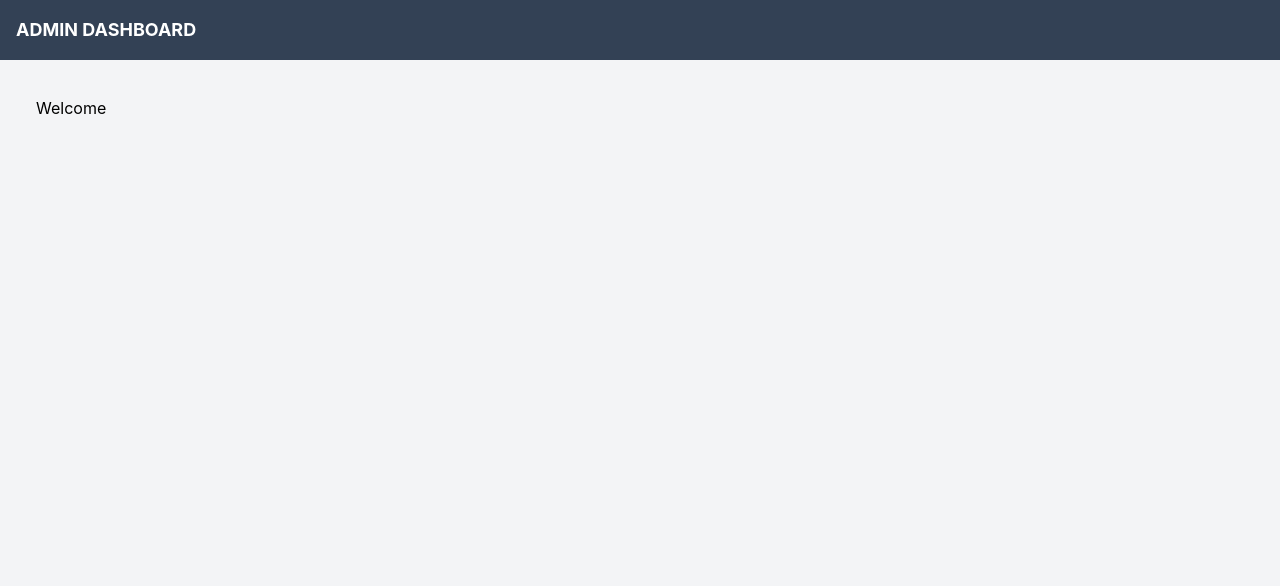
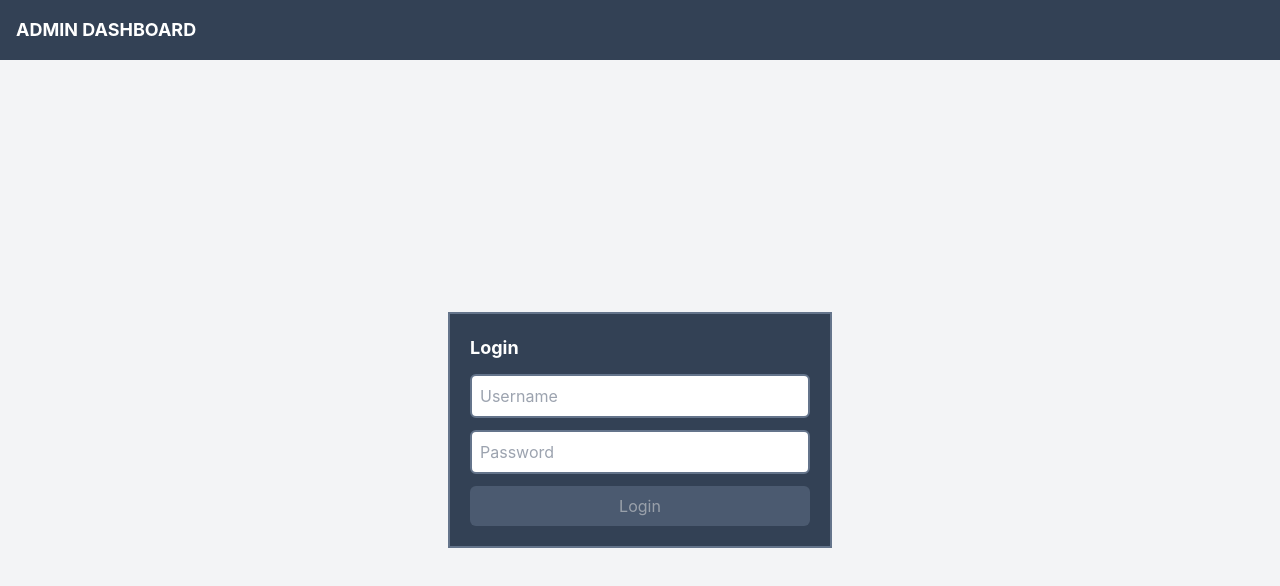
Before and after one commit to iliubinskii/bootcamp-vite-react-ts, a React (Vite) app: page /login in a window 1280 px wide. Shown: the top 586 px of the page. Built offline with nearby package versions, Linux system fonts and the light colour scheme.

Commit message:
Added login

```diff
--- a/src/admin-dashboard/Layout.tsx
+++ b/src/admin-dashboard/Layout.tsx
@@ -6,7 +6,7 @@ export function Layout() {
       <div className="p-4 bg-slate-700 text-lg text-white font-bold">
         <h1 className="uppercase">Admin Dashboard</h1>
       </div>
-      <div className="p-9">
+      <div className="flex-grow p-9 flex flex-col">
         <Outlet />
       </div>
     </div>
--- a/src/admin-dashboard/auth-guard/index.tsx
+++ b/src/admin-dashboard/auth-guard/index.tsx
@@ -1,17 +1,19 @@
 import React from "react";
 import { AppContext } from "../app-context";
-import { useNavigate } from "react-router";
+import { Navigate } from "react-router";
 
 export default function AuthGuard({ children, pageName }: Props) {
-  const navigate = useNavigate();
-
   const { loggedIn } = React.useContext(AppContext);
 
-  if (loggedIn) return <>{children}</>;
-
-  navigate("/login", {
-    state: { error: `You need to login to access ${pageName} page` },
-  });
+  return loggedIn ? (
+    <>{children}</>
+  ) : (
+    <Navigate
+      to="/login"
+      replace
+      state={{ error: `Log in to access ${pageName} page` }}
+    />
+  );
 }
 
 export interface Props {
--- a/src/admin-dashboard/index.tsx
+++ b/src/admin-dashboard/index.tsx
@@ -13,7 +13,7 @@ export function AdminDashboard() {
             <Route
               index
               element={
-                <AuthGuard pageName="home">
+                <AuthGuard pageName="Admin Dashboard">
                   <Home />
                 </AuthGuard>
               }
--- a/src/admin-dashboard/pages/Login.tsx
+++ b/src/admin-dashboard/pages/Login.tsx
@@ -1,3 +1,75 @@
+import React from "react";
+import { AppContext } from "../app-context";
+import { useLocation, useNavigate } from "react-router-dom";
+
 export function Login() {
-  return <div>Welcome</div>;
+  const navigate = useNavigate();
+
+  const { state } = useLocation();
+
+  const { loginAsAdmin } = React.useContext(AppContext);
+
+  const [error, setError] = React.useState("");
+
+  const [username, setUsername] = React.useState("");
+
+  const [password, setPassword] = React.useState("");
+
+  const submit: React.FormEventHandler<HTMLFormElement> = async (event) => {
+    event.preventDefault();
+
+    const result = await loginAsAdmin(username, password);
+
+    if (result) navigate("/");
+    else setError("Invalid username or password");
+  };
+
+  React.useEffect(() => {
+    if (state?.error) setError(state.error);
+  }, [state?.error]);
+
+  return (
+    <div className="flex-grow flex flex-col justify-center items-center">
+      <form
+        className="w-96 p-5 bg-slate-700 border-2 border-slate-500 flex flex-col gap-3"
+        onSubmit={submit}
+      >
+        <h2 className="text-white text-lg font-bold">Login</h2>
+        {error.length ? (
+          <div className="border-2 border-red-300 rounded p-4 bg-red-100 text-red-700">
+            {error}
+          </div>
+        ) : undefined}
+        <input
+          className="p-2 border-2 border-slate-500 rounded-md focus:outline-none focus:border-slate-300"
+          type="text"
+          name="username"
+          autoComplete="username"
+          placeholder="Username"
+          value={username}
+          onChange={(event) => setUsername(event.target.value)}
+        />
+        <input
+          className="p-2 border-2 border-slate-500 rounded-md focus:outline-none focus:border-slate-300"
+          type="password"
+          name="password"
+          autoComplete="current-password"
+          placeholder="Password"
+          value={password}
+          onChange={(event) => setPassword(event.target.value)}
+        />
+        <button
+          className={
+            username.length && password.length
+              ? "bg-slate-500 text-white py-2 px-4 rounded-md hover:bg-slate-600 focus:outline-none focus:bg-slate-600"
+              : "bg-slate-500 text-white py-2 px-4 rounded-md opacity-50"
+          }
+          type="submit"
+          disabled={!(username.length && password.length)}
+        >
+          Login
+        </button>
+      </form>
+    </div>
+  );
 }
```
